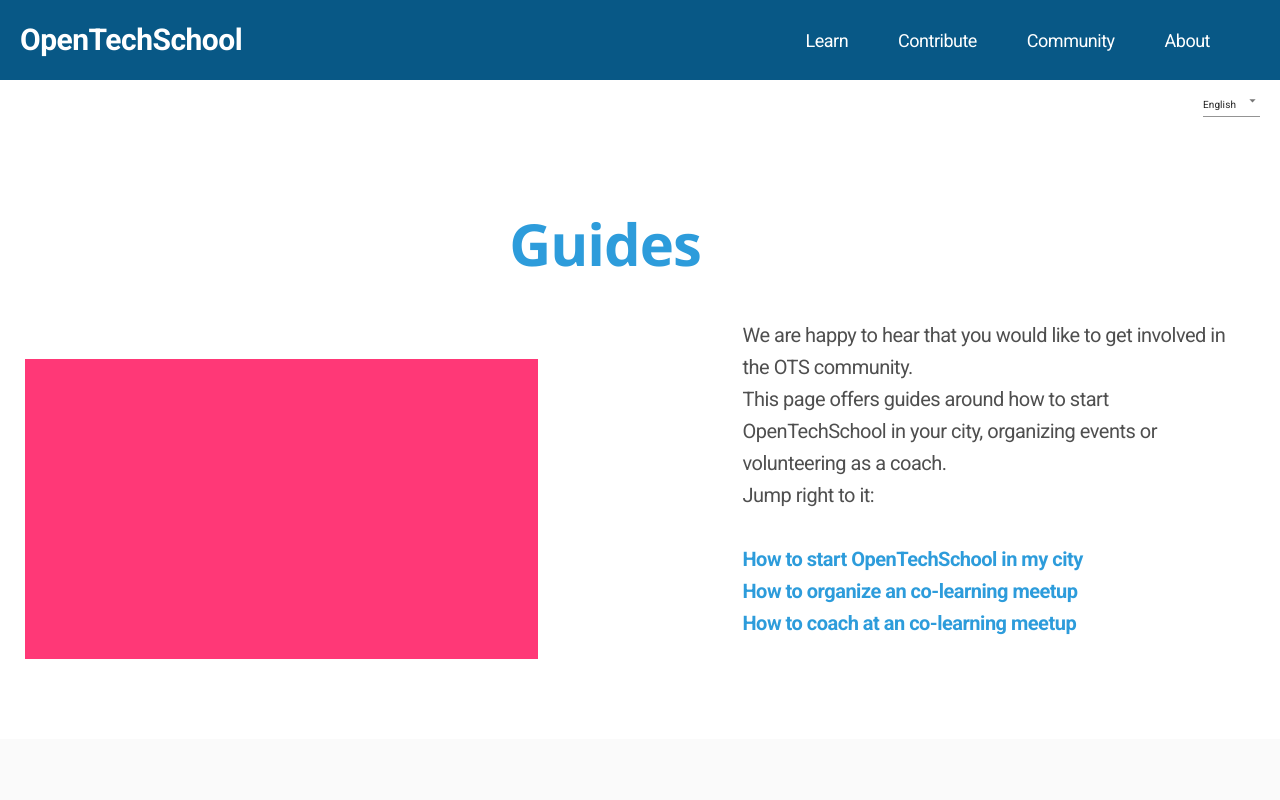
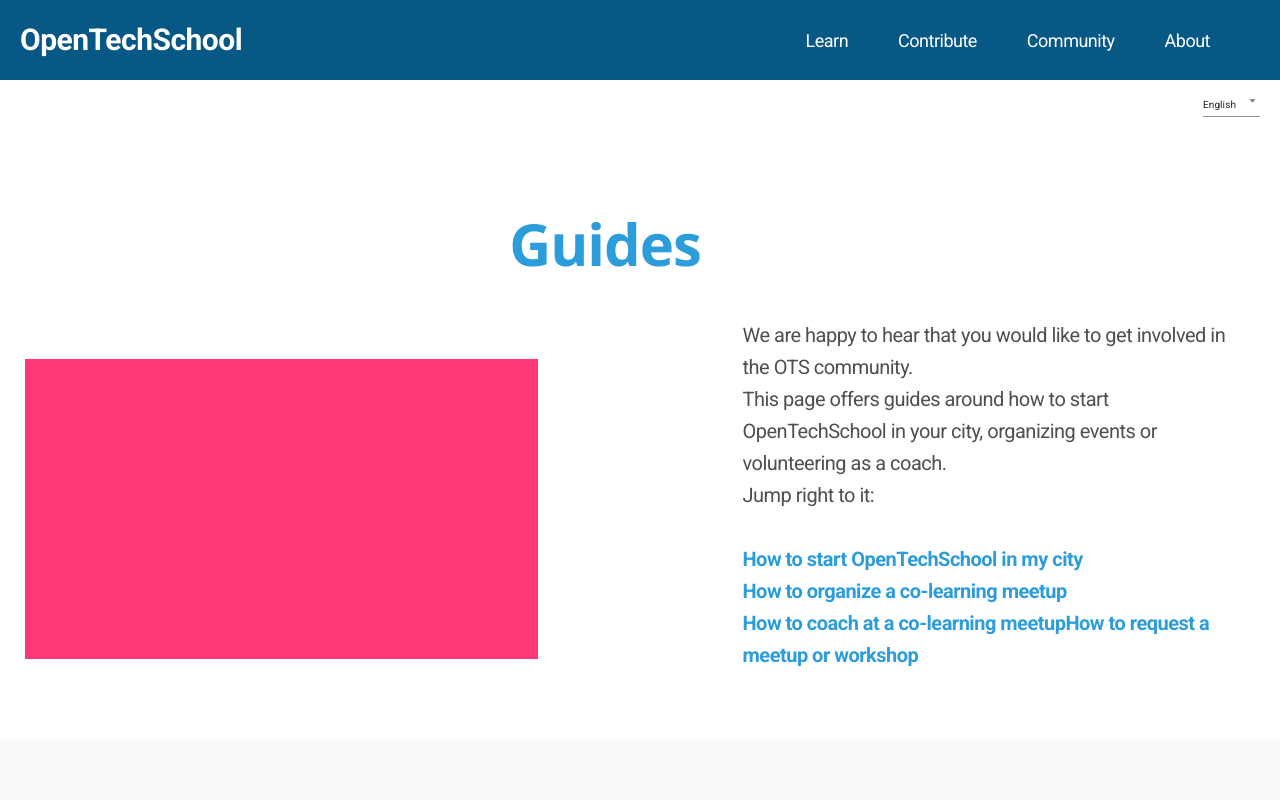
Before and after one commit to OpenTechSchool/websitenext, a Next.js app: page /en/guides in a window 1280 px wide. Shown: the top 800 px of the page. Built offline with nearby package versions, Linux system fonts and the light colour scheme.

Commit message:
adding request meetup section in guides

```diff
--- a/pages/[lang]/guides.tsx
+++ b/pages/[lang]/guides.tsx
@@ -46,14 +46,20 @@
               href={`/[lang]/guides#organize-meetup`}
               as={`/${locale}/guides#organize-meetup`}
             >
-              How to organize an co-learning meetup
+              How to organize a co-learning meetup
             </Link>
             <br />
             <Link
               href={`/[lang]/guides#coaching-guidelines`}
               as={`/${locale}/guides#coaching-guidelines`}
             >
-              How to coach at an co-learning meetup
+              How to coach at a co-learning meetup
+            </Link>
+            <Link
+              href={`/[lang]/guides#request-event`}
+              as={`/${locale}/guides#request-event`}
+            >
+              How to request a meetup or workshop
             </Link>
           </Grid>
         </Grid>
@@ -266,6 +272,26 @@
         </p>
       </TextSection>
 
+      <TextSection title='Requesting an event' anchor='request-event'>
+        <h2>Do you also offer.. ?</h2>
+        <p>
+          Do you have an idea for a new meetup or workshop but can't organize it
+          by your self? Or perhaps you really want to learn that specific
+          technology but don't see any event close to you and don't manage to
+          organize an event? Join our Slack channel and get in contact with us.
+          Maybe we can make your dream come true!
+        </p>
+        <h3>{'How to join us on Slack'}</h3>
+        <p>
+          You can join us on our{' '}
+          <a href='https://opentechschool-slack.herokuapp.com/'>
+            general channel
+          </a>
+          Feel free to search through our Slack channels to find if the OTS
+          chapter closer to you has a specific slack channel.
+        </p>
+      </TextSection>
+
       <style jsx>{`
         h1 {
           text-align: center;
```
